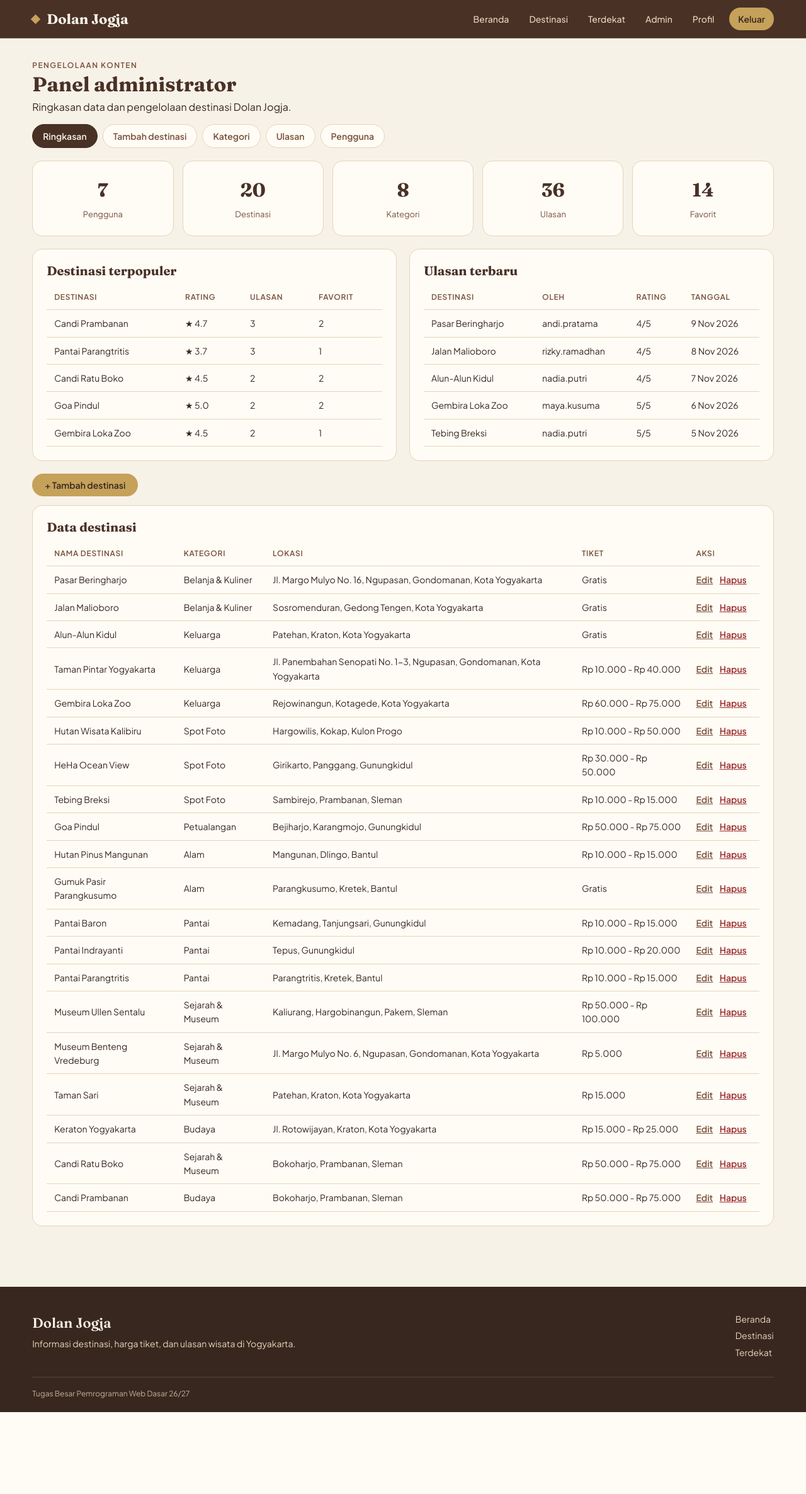
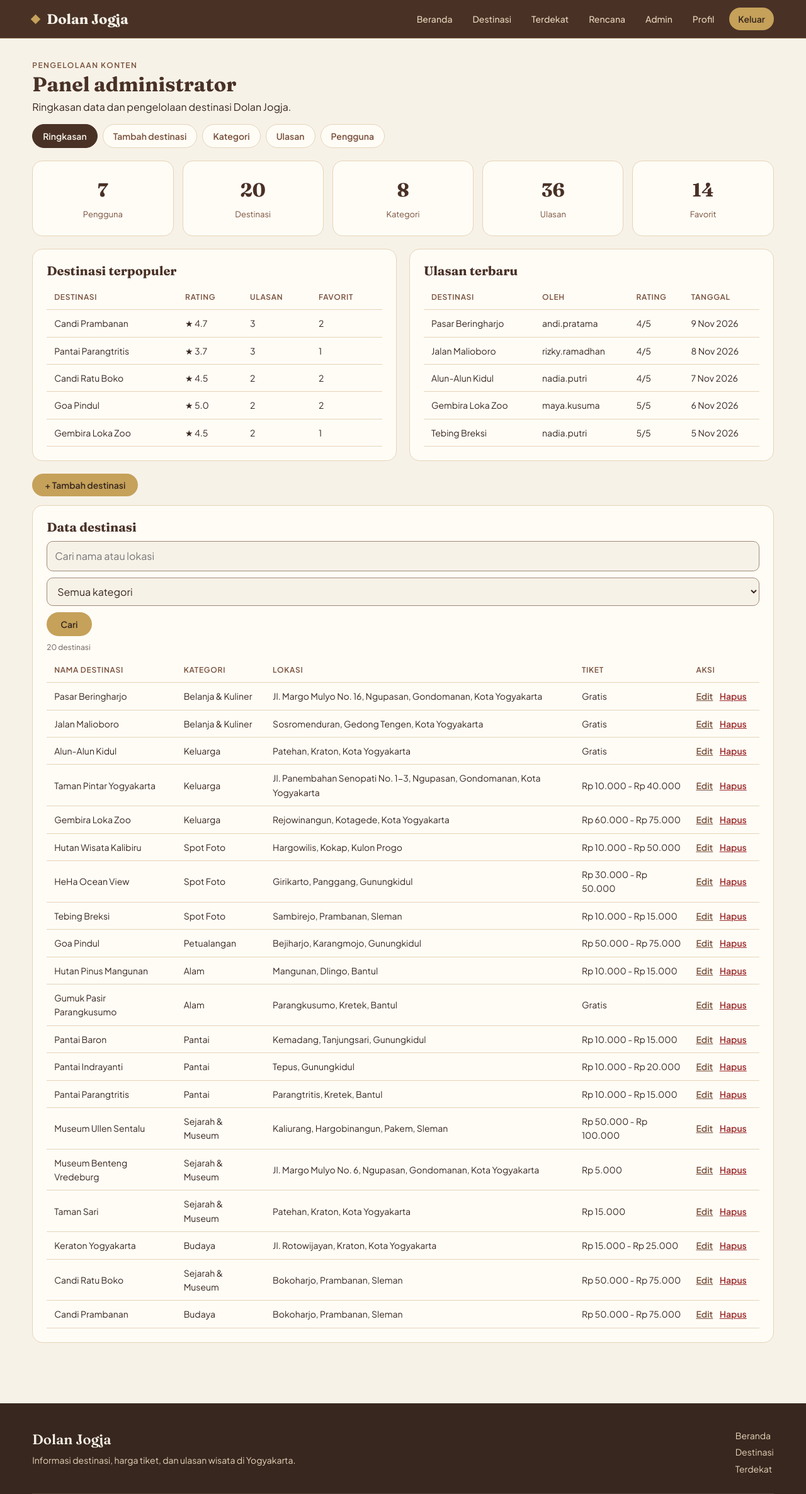
Before and after one commit to FerittoMoka/TubesPWD_A_7, a PHP site: page /admin/index.php in a window 1280 px wide. Shown: the top 2372 px of the page at 63% size. Before the commit the page ends 2242 px from the top, so only its background shows below. Run offline with PHP 8.4, Linux system fonts and the light colour scheme; a user stored in the database is signed in; data comes from the database, SQL or seed files in the repository.

Commit message:
update admin dan destinasi

```diff
--- a/TugasBesar/admin/index.php
+++ b/TugasBesar/admin/index.php
@@ -38,8 +38,28 @@ $populer = $conn->query("SELECT d.id, d.nama,
 $ulasan_baru = $conn->query("SELECT r.rating, r.komentar, r.created_at, u.username, d.nama AS destinasi
         FROM reviews r JOIN users u ON u.id=r.user_id JOIN destinations d ON d.id=r.destination_id
         ORDER BY r.created_at DESC, r.id DESC LIMIT 5");
-$rows = $conn->query("SELECT d.id, d.nama, d.lokasi, d.harga_tiket, d.harga_maks, c.nama AS kategori
-        FROM destinations d JOIN categories c ON c.id=d.category_id ORDER BY d.id DESC");
+// Pencarian & filter kategori untuk tabel "Data destinasi"
+$cari_admin = trim($_GET["q"] ?? "");
+$kat_admin = (int) ($_GET["kategori"] ?? 0);
+$ada_filter_admin = ($cari_admin !== "" || $kat_admin > 0);
+$daftar_kat = $conn->query("SELECT id, nama FROM categories ORDER BY nama")->fetch_all(MYSQLI_ASSOC);
+
+$sql_dest = "SELECT d.id, d.nama, d.lokasi, d.harga_tiket, d.harga_maks, c.nama AS kategori
+        FROM destinations d JOIN categories c ON c.id=d.category_id
+        WHERE (d.nama LIKE ? OR d.lokasi LIKE ?)";
+$like_admin = "%" . $cari_admin . "%";
+$tipe_admin = "ss";
+$param_admin = array($like_admin, $like_admin);
+if ($kat_admin > 0) {
+    $sql_dest .= " AND d.category_id = ?";
+    $tipe_admin .= "i";
+    $param_admin[] = $kat_admin;
+}
+$sql_dest .= " ORDER BY d.id DESC";
+$st_dest = $conn->prepare($sql_dest);
+$st_dest->bind_param($tipe_admin, ...$param_admin);
+$st_dest->execute();
+$rows = $st_dest->get_result();
 
 header_web("Panel Admin");
 ?>
@@ -82,11 +102,28 @@ header_web("Panel Admin");
 </div>
 
 <div class="admin-actions"><a class="btn" href="<?php echo url("admin/destinasi.php"); ?>">+ Tambah destinasi</a></div>
-<div class="panel table-wrap">
+<div class="panel table-wrap" id="data-destinasi">
   <h2>Data destinasi</h2>
+  <form method="get" action="<?php echo url("admin/index.php"); ?>#data-destinasi" class="form-isi">
+    <div class="filter-admin">
+      <input type="text" name="q" value="<?php echo e($cari_admin); ?>" placeholder="Cari nama atau lokasi" />
+      <select name="kategori">
+        <option value="0">Semua kategori</option>
+        <?php foreach ($daftar_kat as $k) { ?>
+        <option value="<?php echo (int) $k["id"]; ?>"<?php if ($kat_admin === (int) $k["id"]) { echo ' selected="selected"'; } ?>><?php echo e($k["nama"]); ?></option>
+        <?php } ?>
+      </select>
+      <input type="submit" value="Cari" />
+      <?php if ($ada_filter_admin) { ?><a href="<?php echo url("admin/index.php"); ?>#data-destinasi">Reset</a><?php } ?>
+    </div>
+  </form>
+  <p class="kecil"><?php echo (int) $rows->num_rows; ?> destinasi<?php echo $ada_filter_admin ? " cocok dengan filter" : ""; ?></p>
   <table>
     <thead><tr><th>Nama destinasi</th><th>Kategori</th><th>Lokasi</th><th>Tiket</th><th>Aksi</th></tr></thead>
     <tbody>
+      <?php if ($rows->num_rows === 0) { ?>
+      <tr><td colspan="5">Tidak ada destinasi yang cocok.</td></tr>
+      <?php } ?>
       <?php while ($d = $rows->fetch_assoc()) { ?>
       <tr>
         <td><?php echo e($d["nama"]); ?></td>
--- a/TugasBesar/assets/css/style.css
+++ b/TugasBesar/assets/css/style.css
@@ -384,3 +384,8 @@ img { max-width: 100%; }
 .terdekat-status { margin-top: 12px; margin-bottom: 0; }
 .terdekat-badges { display: flex; align-items: center; gap: 10px; flex-wrap: wrap; margin-top: 6px; }
 .badge-jarak { display: inline-block; padding: 3px 10px; border-radius: 999px; background: var(--soga-gelap); color: var(--emas); font-size: 12px; font-weight: 600; }
+
+/* ===== Admin: pencarian & filter tabel destinasi (tempel di akhir style.css) ===== */
+.filter-admin { display: flex; gap: 10px; flex-wrap: wrap; align-items: center; margin-bottom: 8px; }
+.filter-admin input[type="text"] { flex: 1 1 220px; min-width: 0; }
+.filter-admin select { padding: 10px 12px; border: 1px solid var(--taupe); border-radius: 10px; background: var(--krem); font: inherit; color: var(--kakao); }
--- a/TugasBesar/includes/header.php
+++ b/TugasBesar/includes/header.php
@@ -25,6 +25,7 @@ echo '<?xml version="1.0" encoding="UTF-8"?>' . "\n";
             <a href="<?php echo BASE_URL; ?>index.php#destinasi">Destinasi</a>
             <a href="<?php echo BASE_URL; ?>destinasi/terdekat.php"<?php echo aktif("terdekat", $menu_aktif); ?>>Terdekat</a>
             <?php if (sudah_login()) { ?>
+                <a href="<?php echo BASE_URL; ?>user/rencana.php"<?php echo aktif("rencana", $menu_aktif); ?>>Rencana</a>
                 <?php if ($_SESSION["role"] === "admin") { ?>
                     <a href="<?php echo BASE_URL; ?>admin/index.php">Admin</a>
                 <?php } ?>
```
Also changed, not shown: TugasBesar/user/profil.php (+18 -2 lines).
